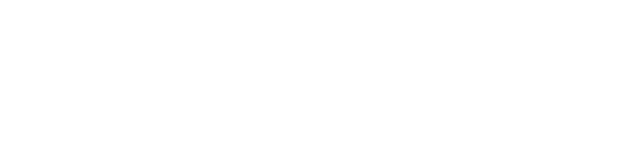
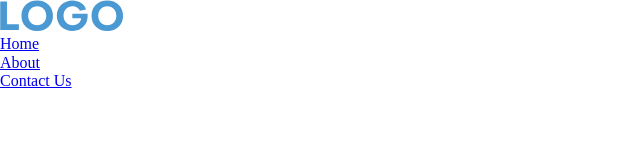
Before and after one commit to asliddin05/Commerto, a plain HTML site: page index.html in a window 1280 px wide. Shown: the whole page, without its empty margins (0-640 px from the left). Drawn offline with Linux system fonts and the light colour scheme.

Commit message:
I started writing css pages for my project

```diff
--- a/css/main.css
+++ b/css/main.css
@@ -0,0 +1,5 @@
+* {
+    margin: 0;
+    padding: 0;
+    box-sizing: border-box;
+}
--- a/index.html
+++ b/index.html
@@ -9,7 +9,24 @@
 </head>
 <body>
     <header id="header" class="header">
-        <div class="container"></div>
+        <div class="container header__container">
+            <div class="header__logo-block">
+                <img src="./images/logo.svg" alt="The header logo" class="header__logo">
+            </div>
+            <nav class="header__navbar">
+                <ul class="header__list">
+                    <li class="header__item">
+                        <a href="#" class="header__link">Home</a>
+                    </li>
+                    <li class="header__item">
+                        <a href="#" class="header__link">About</a>
+                    </li>
+                    <li class="header__item">
+                        <a href="#" class="header__link">Contact Us</a>
+                    </li>
+                </ul>
+            </nav>
+        </div>
     </header>
 </body>
 </html>
```
Also changed, not shown: images/logo.svg (added).
